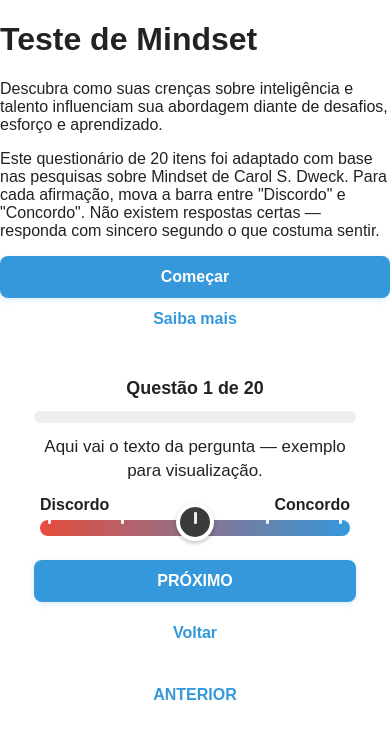
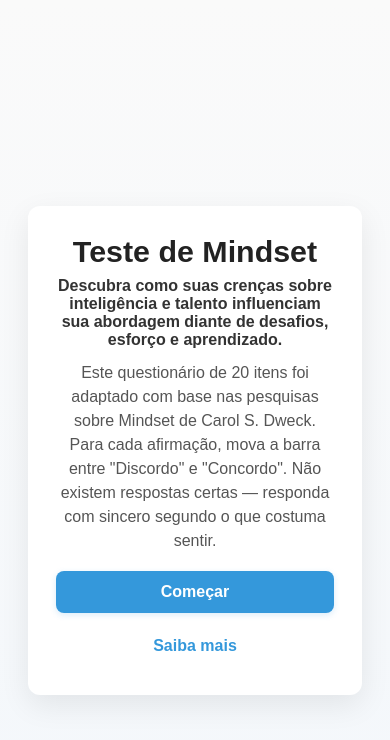
Before and after one commit to jacksonullmann/teste_mindset, a plain HTML site: page docs/index.html in a window 390 px wide. Drawn offline with Linux system fonts and the light colour scheme.

Commit message:
Enhance styles for cover and mobile responsiveness
Added styles for cover and intro sections, including layout adjustments for mobile.

```diff
--- a/docs/styles.css
+++ b/docs/styles.css
@@ -68,4 +68,14 @@ input[type=range]::-moz-range-thumb{width:30px;height:30px;border-radius:50%;bac
   .qnav.primary{width:100%;}
   .result-card{width:calc(100% - 24px);padding:16px;}
   .result-actions{justify-content:space-between;}
+  /* CAPA / INTRO */
+.hidden{display:none;}
+.cover{min-height:100vh;display:flex;align-items:center;justify-content:center;padding:28px;background:linear-gradient(180deg,#fafafa,#f3f7fb);}
+.cover-card{max-width:920px;background:#fff;padding:28px;border-radius:12px;box-shadow:0 10px 30px rgba(0,0,0,.08);text-align:center;}
+.cover-title{font-size:1.9rem;margin:0 0 8px;color:#222;}
+.cover-sub{font-weight:700;color:#333;margin:0 0 12px;}
+.cover-desc{color:#555;line-height:1.5;margin:0 0 18px;}
+.cover-actions{display:flex;gap:12px;justify-content:center;flex-wrap:wrap;}
+.cover .qnav{padding:12px 20px;font-size:1rem;}
+
 }
```
